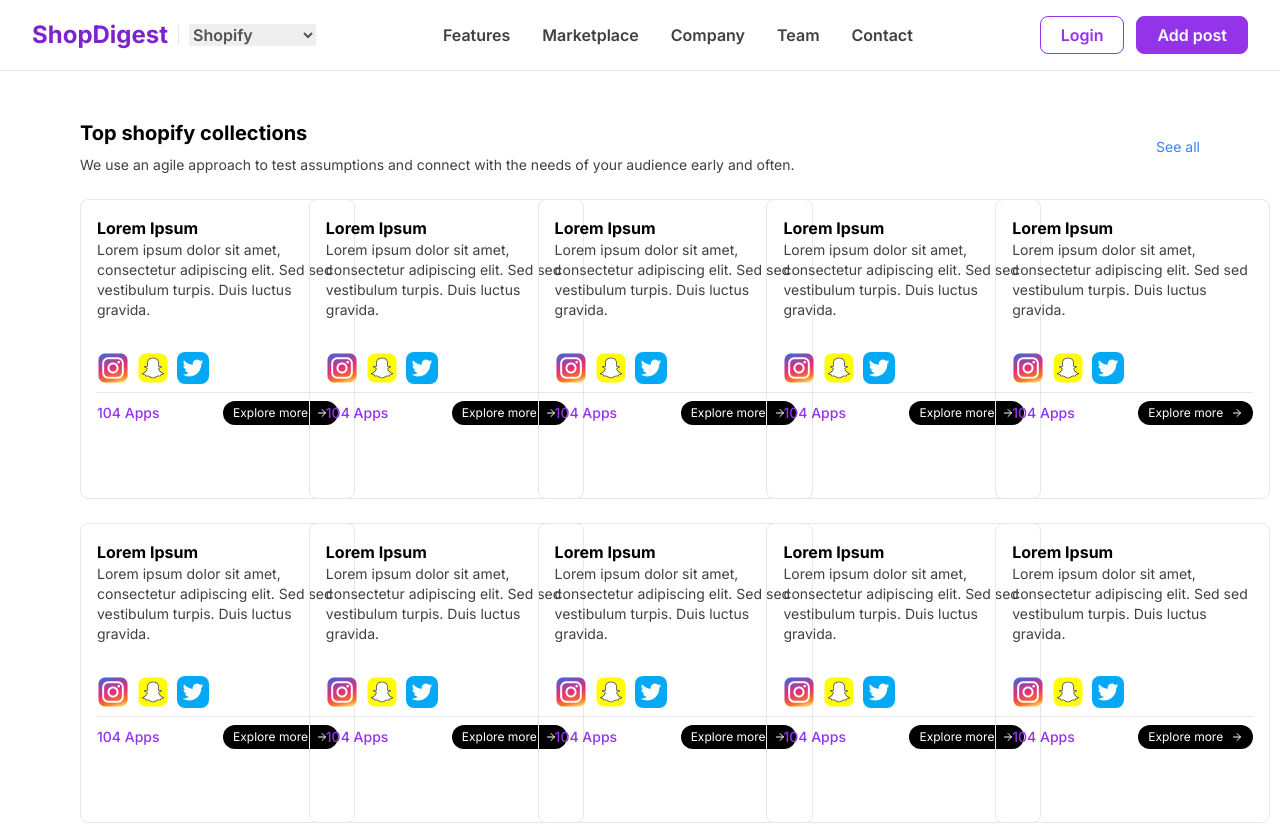
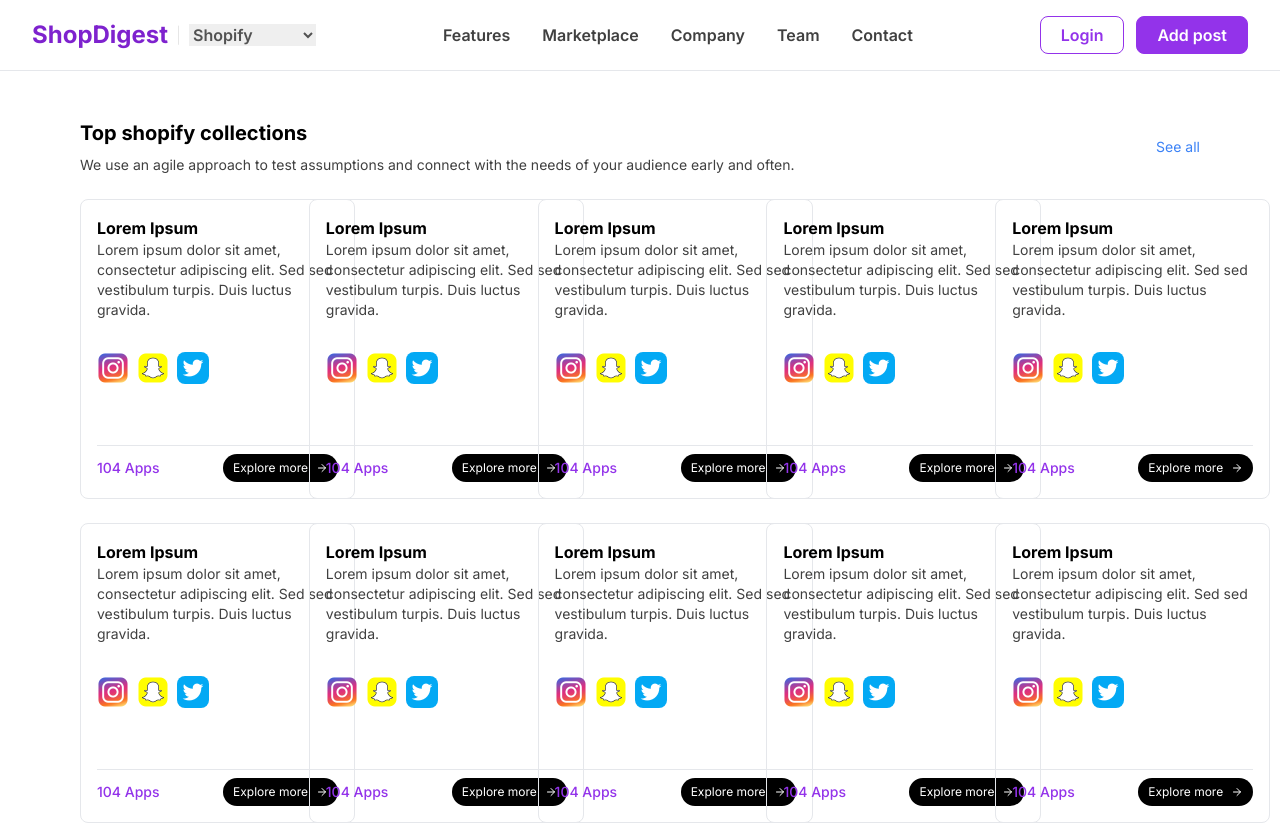
Before and after one commit to T1LT/ShopDigest-Screening, a Next.js app: page / in a window 1280 px wide. Shown: the top 825 px of the page. Built offline with nearby package versions, Linux system fonts and the light colour scheme.

Commit message:
style: basic card styling

```diff
--- a/src/app/page.tsx
+++ b/src/app/page.tsx
@@ -15,8 +15,8 @@ export default function Home() {
 
       {/* cards grid */}
       <div className="grid grid-cols-5 gap-6">
-        {Array.from(Array(10).keys()).map((_, idx) => (
-          <div className="p-4 h-[300px] w-[275px] flex flex-col gap-2 border rounded-lg divide-y" key={idx}>
+        {Array.from(Array(20).keys()).map((_, idx) => (
+          <div className="p-4 h-[300px] w-[275px] flex flex-col gap-2 justify-between border rounded-lg divide-y" key={idx}>
             <div>
               <h1 className="font-bold">Lorem Ipsum</h1>
               <p className="text-sm text-neutral-700">Lorem ipsum dolor sit amet, consectetur adipiscing elit. Sed sed vestibulum turpis. Duis luctus gravida.</p>
@@ -26,9 +26,9 @@ export default function Home() {
                 <Image src="/logos/twitter.png" alt="twitter logo" height={32} width={32} className="rounded-lg" />
               </div>
             </div>
-            <div className="flex items-center justify-between py-2">
+            <div className="flex items-center justify-between pt-2">
               <span className="text-sm text-purple-600 font-medium">104 Apps</span>
-              <button className="flex items-center gap-2 px-2.5 py-1 text-xs bg-black text-white rounded-full hover:bg-neutral-700 transition">
+              <button className="flex items-center gap-2 px-2.5 py-1.5 text-xs bg-black text-white rounded-full hover:bg-neutral-700 transition">
                 Explore more
                 <ArrowRight className="h-3 w-3" />
               </button>
```
